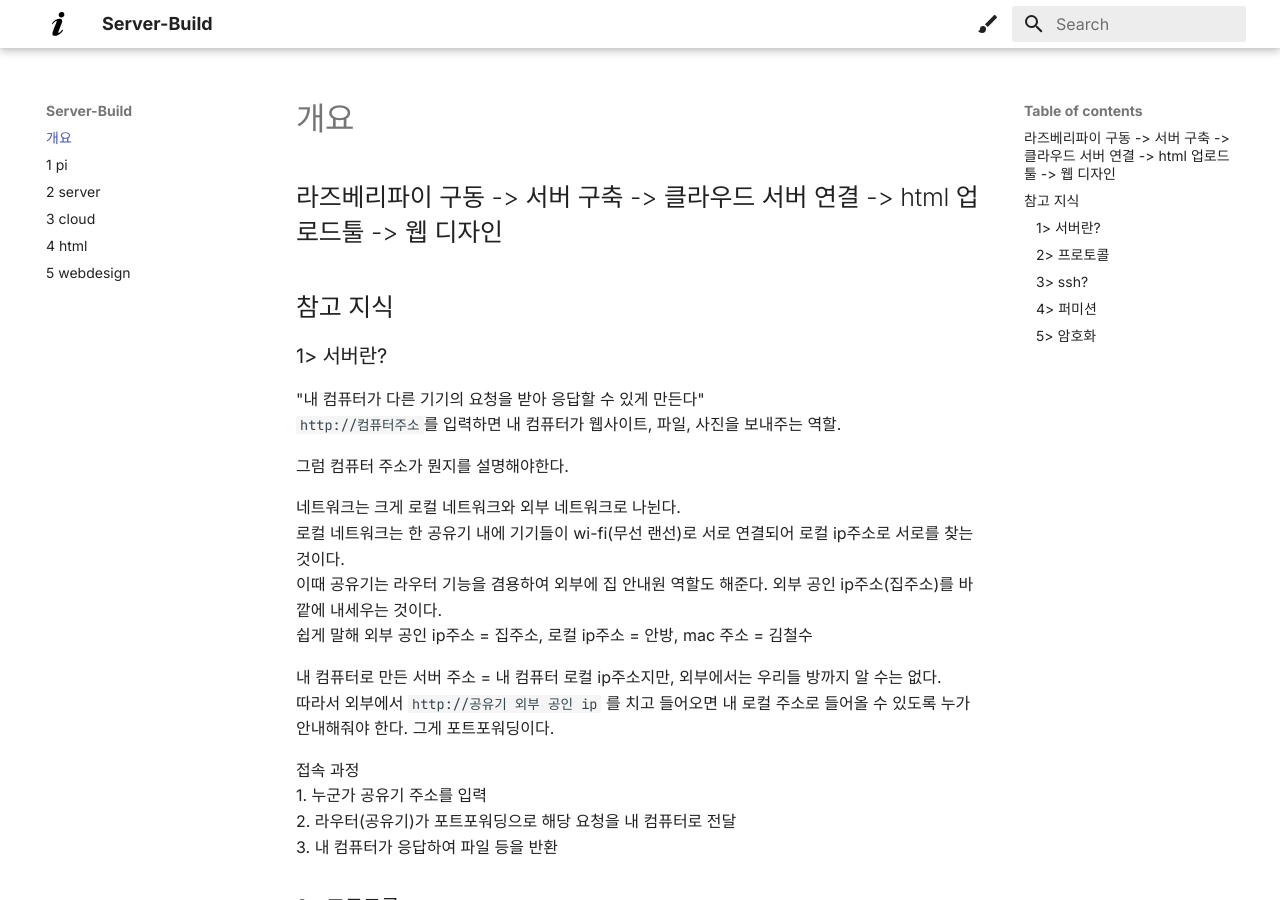
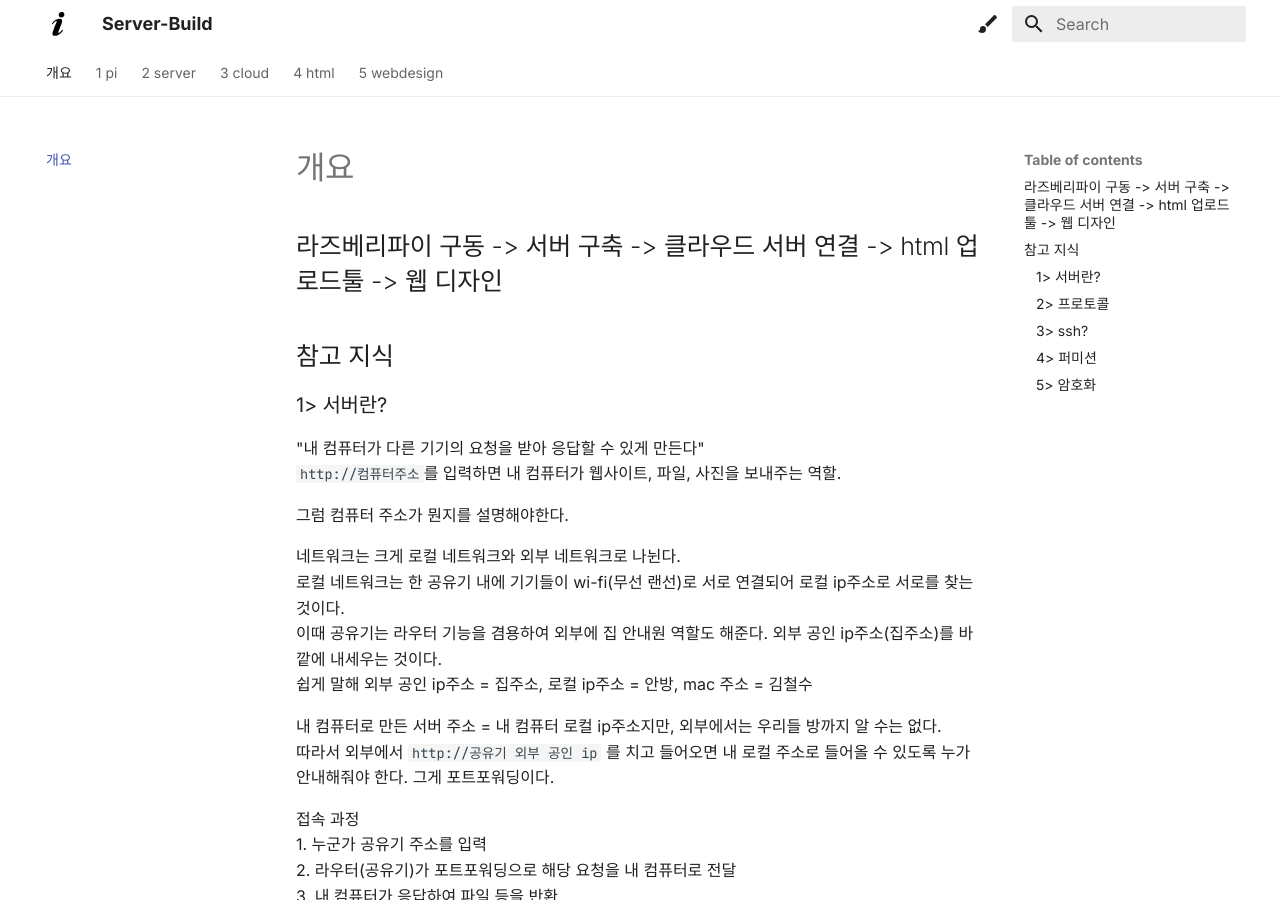
Before and after one commit to kkongnyang2/server-build, an MkDocs documentation site: the page built from docs/index.md, in a window 1280 px wide and 900 px high. Built offline with MkDocs 1.6.1 and Material for MkDocs 9.7.7, drawn with Linux system fonts in a browser that asks for light colours.

Commit message:
2025.07.08.02.21

```diff
--- a/mkdocs.yml
+++ b/mkdocs.yml
@@ -3,11 +3,12 @@
 theme:
   name: material
   logo: logo.svg
-extra:
-  homepage: ..
+  favicon: logo.svg
+
   font:
     text: Inter
     code: "JetBrains Mono"
+
   palette:
     - scheme: apple          # 기본(라이트)
       primary: white
@@ -21,10 +22,14 @@
       toggle:
         icon: material/brush
         name: Apple Classic
+
   features:
     - navigation.tabs           # 상단 탭 내비게이션
     - content.code.copy         # 코드 블록 Copy 버튼
     - header.autohide           # 스크롤 시 헤더 숨김
+
+extra:
+  homepage: ..
 
 extra_css:
   - soft-era.css
```
